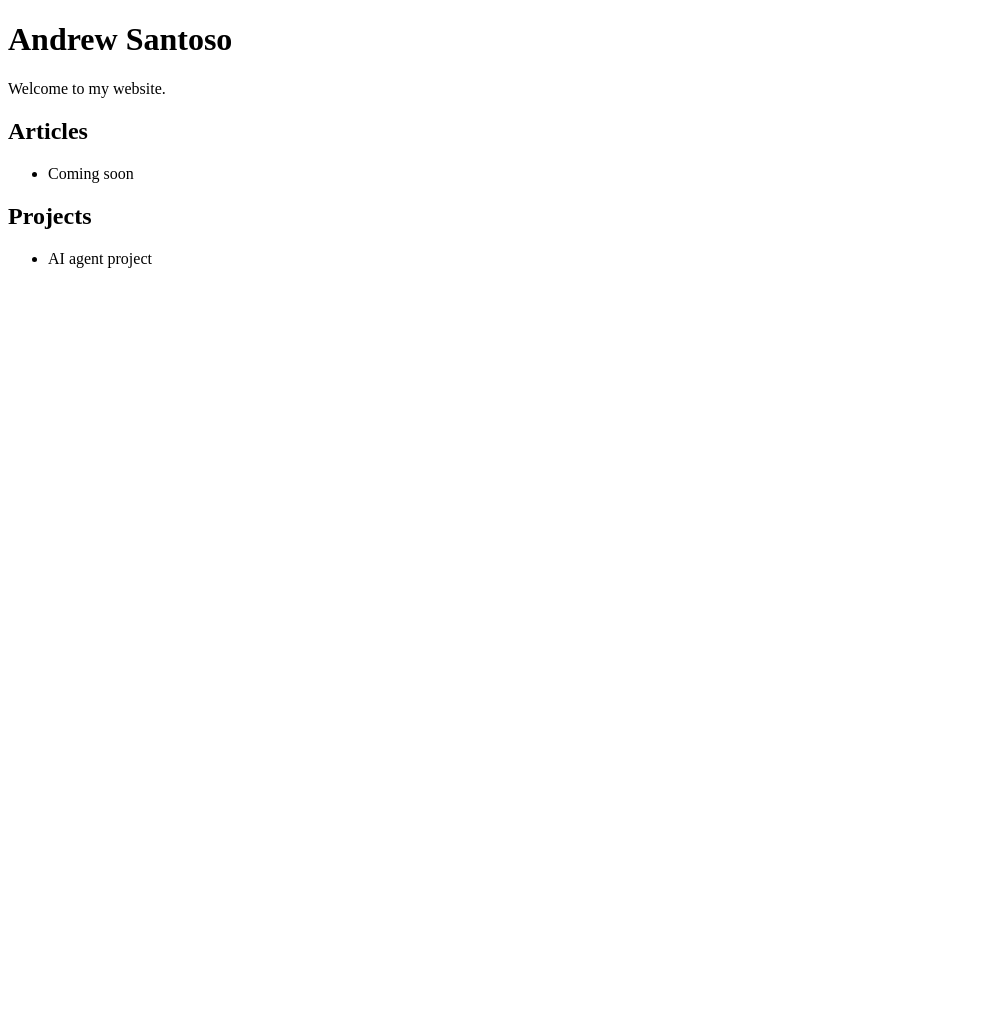
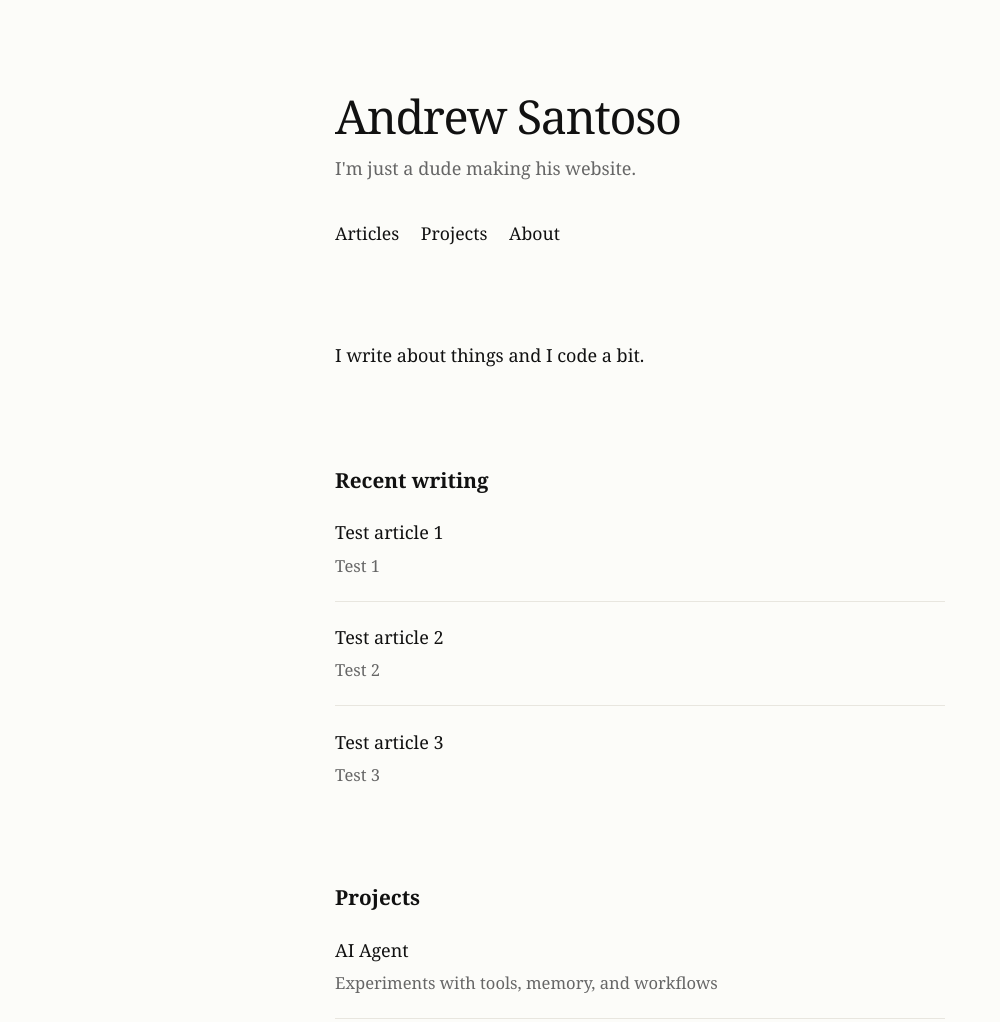
Before and after one commit to andrew-santoso/personal_website, a plain HTML site: page index.html in a window 1280 px wide. Shown: the top 1022 px of the page, without its empty margins (0-1000 px from the left). Before the commit the page ends 800 px from the top, so only its background shows below. Drawn offline with Linux system fonts and the light colour scheme.

Commit message:
golden ratio

```diff
--- a/index.html
+++ b/index.html
@@ -1,22 +1,205 @@
 <!DOCTYPE html>
-<html>
+<html lang="en">
 <head>
+  <meta charset="UTF-8" />
+  <meta name="viewport" content="width=device-width, initial-scale=1.0" />
   <title>Andrew Santoso</title>
-  <meta charset="UTF-8" />
+  <style>
+    :root {
+      --text: #111111;
+      --muted: #666666;
+      --bg: #fcfcf9;
+      --line: #e8e6df;
+
+      /* golden-ratio-ish spacing scale */
+      --s1: 0.75rem;
+      --s2: 1.2rem;
+      --s3: 1.95rem;
+      --s4: 3.15rem;
+      --s5: 5.1rem;
+    }
+
+    * {
+      box-sizing: border-box;
+    }
+
+    html {
+      font-size: 18px;
+    }
+
+    body {
+      margin: 0;
+      background: var(--bg);
+      color: var(--text);
+      font-family: Georgia, "Times New Roman", serif;
+      line-height: 1.65;
+    }
+
+    .page {
+      max-width: 680px;
+      margin: 0 auto;
+      padding: var(--s5) var(--s3);
+    }
+
+    header {
+      margin-bottom: var(--s5);
+    }
+
+    h1 {
+      font-size: 2.6rem;
+      line-height: 1.05;
+      font-weight: 500;
+      margin: 0 0 var(--s1) 0;
+      letter-spacing: -0.03em;
+    }
+
+    .subtitle {
+      color: var(--muted);
+      font-size: 1rem;
+      margin: 0 0 var(--s3) 0;
+    }
+
+    nav {
+      display: flex;
+      gap: var(--s2);
+      flex-wrap: wrap;
+      font-size: 0.98rem;
+    }
+
+    nav a {
+      color: var(--text);
+      text-decoration: none;
+      border-bottom: 1px solid transparent;
+    }
+
+    nav a:hover {
+      border-bottom-color: var(--text);
+    }
+
+    section {
+      margin-top: var(--s5);
+    }
+
+    h2 {
+      font-size: 1.15rem;
+      font-weight: 600;
+      margin: 0 0 var(--s2) 0;
+    }
+
+    p {
+      margin: 0 0 var(--s2) 0;
+    }
+
+    .list {
+      display: grid;
+      gap: var(--s2);
+    }
+
+    .item {
+      padding: 0 0 var(--s2) 0;
+      border-bottom: 1px solid var(--line);
+    }
+
+    .item:last-child {
+      border-bottom: none;
+      padding-bottom: 0;
+    }
+
+    .item a {
+      color: var(--text);
+      text-decoration: none;
+    }
+
+    .item a:hover {
+      text-decoration: underline;
+    }
+
+    .meta {
+      color: var(--muted);
+      font-size: 0.92rem;
+      margin-top: 0.2rem;
+    }
+
+    footer {
+      margin-top: var(--s5);
+      padding-top: var(--s3);
+      border-top: 1px solid var(--line);
+      color: var(--muted);
+      font-size: 0.95rem;
+    }
+
+    @media (max-width: 640px) {
+      html {
+        font-size: 17px;
+      }
+
+      .page {
+        padding: var(--s4) var(--s2);
+      }
+
+      h1 {
+        font-size: 2.2rem;
+      }
+    }
+  </style>
 </head>
+<body>
+  <main class="page">
+    <header>
+      <h1>Andrew Santoso</h1>
+      <p class="subtitle">I'm just a dude making his website.</p>
 
-<body>
-  <h1>Andrew Santoso</h1>
-  <p>Welcome to my website.</p>
+      <nav>
+        <a href="/articles">Articles</a>
+        <a href="/projects">Projects</a>
+        <a href="/about">About</a>
+      </nav>
+    </header>
 
-  <h2>Articles</h2>
-  <ul>
-    <li>Coming soon</li>
-  </ul>
+    <section>
+      <p>
+        I write about things and I code a bit.
+      </p>
+    </section>
 
-  <h2>Projects</h2>
-  <ul>
-    <li>AI agent project</li>
-  </ul>
+    <section>
+      <h2>Recent writing</h2>
+      <div class="list">
+        <article class="item">
+          <a href="/articles/">Test article 1</a>
+          <div class="meta">Test 1</div>
+        </article>
+
+        <article class="item">
+          <a href="/articles/">Test article 2</a>
+          <div class="meta">Test 2</div>
+        </article>
+
+        <article class="item">
+          <a href="/articles/">Test article 3</a>
+          <div class="meta">Test 3</div>
+        </article>
+      </div>
+    </section>
+
+    <section>
+      <h2>Projects</h2>
+      <div class="list">
+        <article class="item">
+          <a href="/projects/ai-agent">AI Agent</a>
+          <div class="meta">Experiments with tools, memory, and workflows</div>
+        </article>
+
+        <article class="item">
+          <a href="/projects/personal-site">Personal Website</a>
+          <div class="meta">A minimalist home for writing and projects</div>
+        </article>
+      </div>
+    </section>
+
+    <footer>
+      <p>Settling down once again.</p>
+    </footer>
+  </main>
 </body>
 </html>
```
